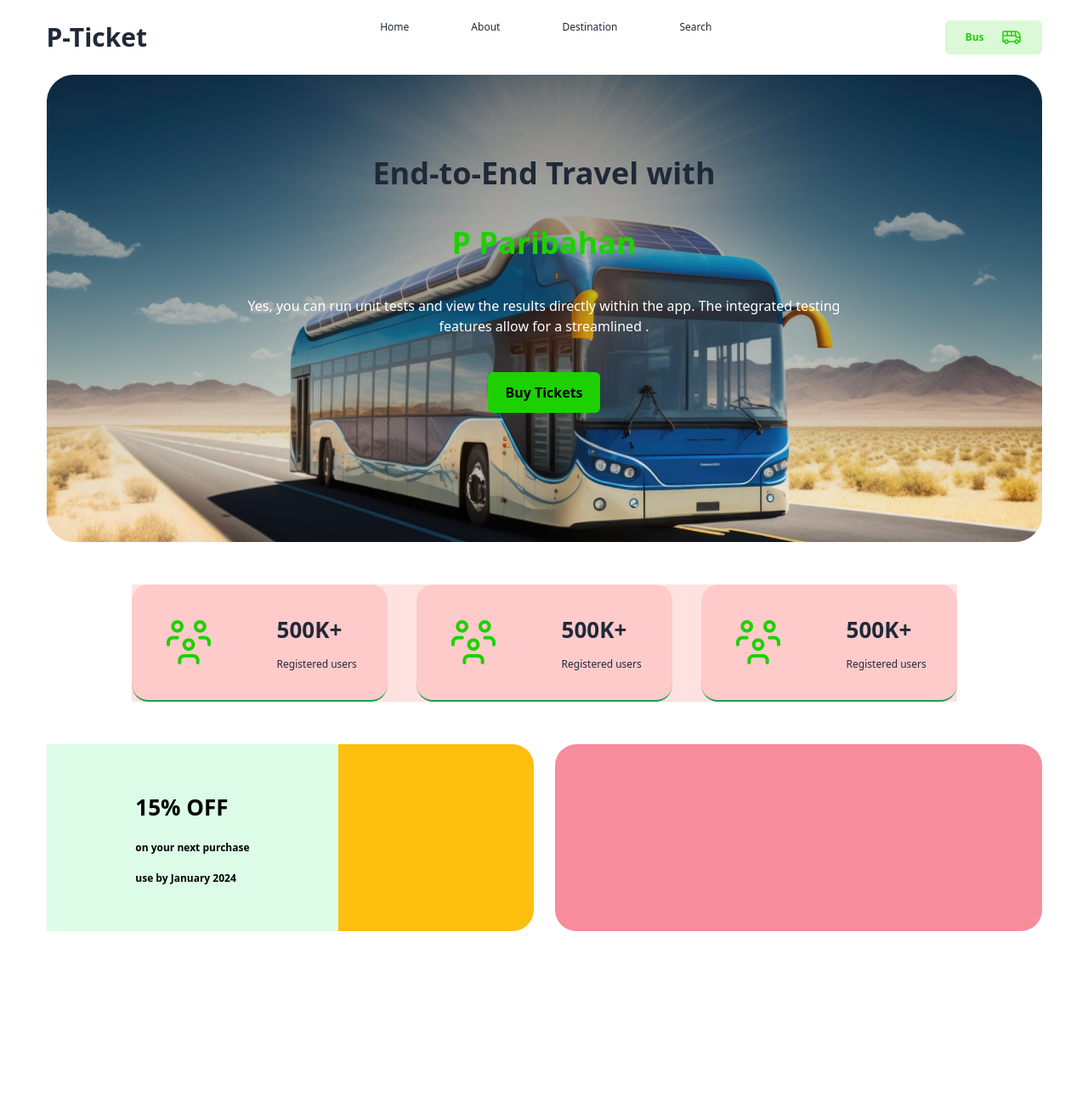
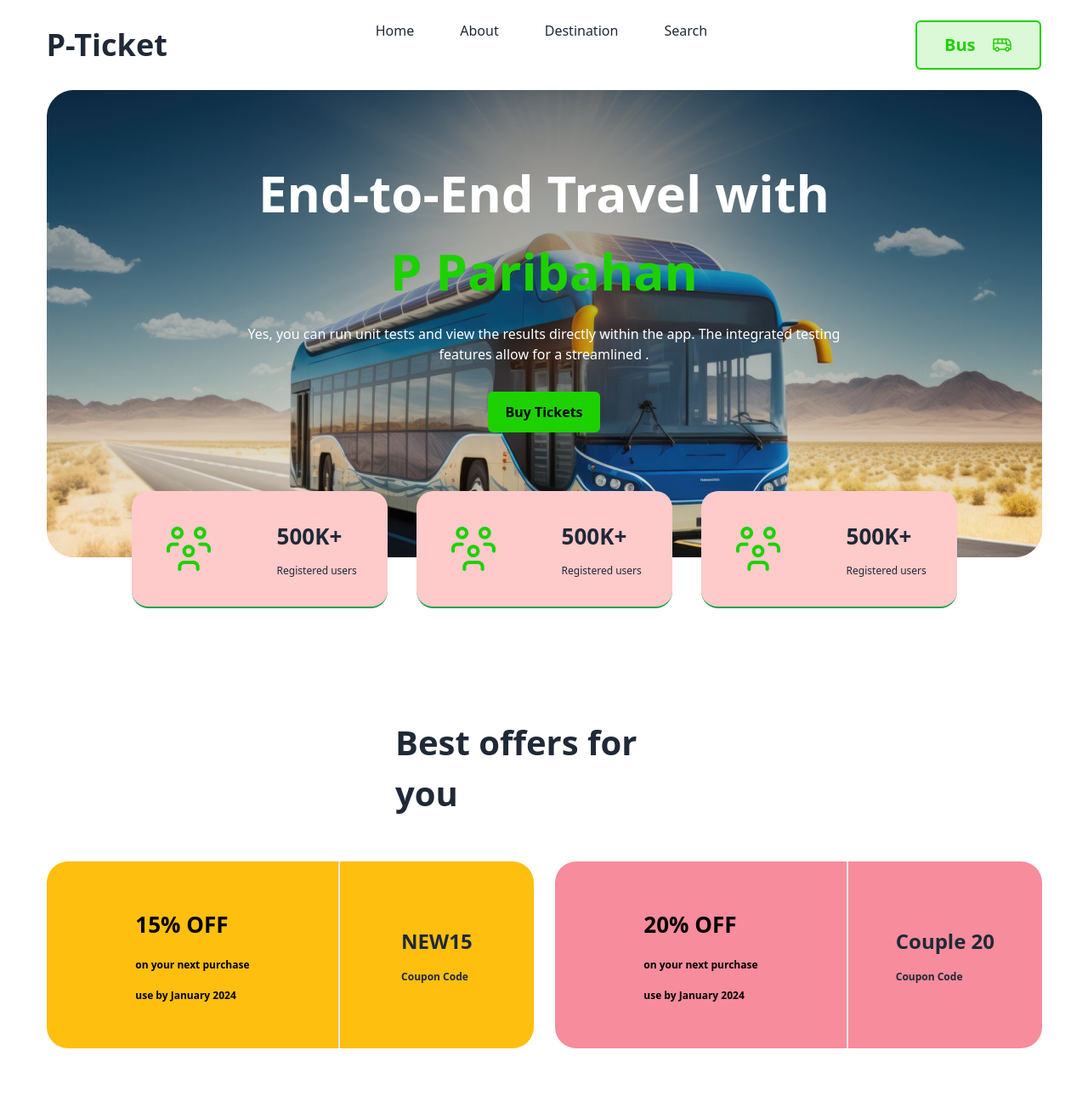
Before and after one commit to Dhruba545/assignment-5, a plain HTML site: page index.html in a window 1280 px wide. Shown: the whole page at 85% size. After the commit the page ends 1234 px from the top, so only its background shows below. Drawn offline with nearby package versions, Linux system fonts and the light colour scheme.

Commit message:
complete the second main div

```diff
--- a/index.html
+++ b/index.html
@@ -11,19 +11,19 @@
 <body>
    <header class="space-y-6">
         <nav class="flex justify-between w-[550px] md:w-[900px] lg:w-[1171px] mt-6 mx-auto ">
-            <button class="text-3xl font-bold"> P-Ticket </button>
+            <button class="text-4xl font-bold"> P-Ticket </button>
             <div class="w-1/3 flex justify-between">
-                <p class=" text-xs  ">Home</p>
-                <p class=" text-xs  ">About</p>
-                <p class=" text-xs  ">Destination</p>
-                <p class=" text-xs  ">Search</p>
+                <p class=" ">Home</p>
+                <p class=" ">About</p>
+                <p class=" ">Destination</p>
+                <p class=" ">Search</p>
             </div>
-            <button class=" bg-[#1DD10028] py-2 px-6 rounded-md text-[#1DD100] flex space-x-5 font-bold text-xs items-center"><p>Bus</p><img src="images/bus-icon.png"> </button>
+            <button class=" bg-[#1DD10028] py-3 border-2 border-[#1DD100] px-8 rounded-md text-[#1DD100] flex space-x-5 font-bold text-[20px] items-center"><p>Bus</p><img src="images/bus-icon.png"> </button>
         </nav>
         <main class="bg-[url('images/banner.png')]  w-[1171px] h-[550px] mx-auto flex justify-center items-center ">
            <div class="w-[742px] h-[345px] flex flex-col justify-around items-center -translate-y-7">
-            <div class="text-4xl font-bold  ">End-to-End Travel with</div>
-            <div class="text-4xl font-bold text-[#1DD100]">P Paribahan</div>
+            <div class="text-6xl font-bold text-white  ">End-to-End Travel with</div>
+            <div class="text-6xl font-bold text-[#1DD100]">P Paribahan</div>
             <div class="text-white text-center">Yes, you can run unit tests and view the results directly within the app. The integrated testing features allow for a streamlined .</div>
             <button class="text-black font-bold bg-[#1DD100] rounded-md px-5 py-3">Buy Tickets</button>
            </div>
@@ -32,7 +32,7 @@
 
 
 
-   <div class="w-[971px] h-[138px] bg-red-100 mt-[50px] flex justify-between  mx-auto" >
+   <div class="w-[971px] h-[138px] mt-[50px] flex justify-between  mx-auto -translate-y-32" >
         <div class="w-[301px] h-[138px] border-b-2 border-green-600 rounded-[20px] bg-red-200 flex justify-around items-center">
             <div><img src="images/people.png"> </div>
             <div class="flex flex-col justify-between  h-1/2">
@@ -57,23 +57,41 @@
    </div>
 
 
+    <div class="w-[350px] mx-auto">
+        <h2 class=" font-bold text-[40px] ">Best offers for you</h2>
+    </div>
+
    <div class="w-[1171px] h-[220px] flex justify-between mt-[50px] mx-auto">
-    <div class="w-[573px] h-[220px] bg-[#FFBF0F] rounded-[25px]">
-        <div class="w-3/5 bg-green-100 h-full flex justify-center items-center  ">
+    <div class="w-[573px] h-[220px] bg-[#FFBF0F] rounded-[25px] flex">
+        <div class="w-3/5  h-full flex justify-center items-center  ">
             <div class="space-y-5">
                 <p class="font-extrabold text-black text-[26px]"> 15% OFF</p>
             <p class="font-bold text-black text-xs">on your next purchase</p>
             <p class="font-bold text-black text-xs">use by January 2024</p>
             </div>
         </div>
-        <div class="w-2/5 h-full">
-            <div>
-                <p class="font-extrabold font-"></p>
-                <p class="font-bold"></p>
+        <div class="w-2/5 h-full flex justify-center items-center border-l-2">
+            <div class="space-y-4">
+                <p class="font-extrabold text-[24px]">NEW15</p>
+                <p class="font-bold text-xs">Coupon Code</p>
             </div>
         </div>
     </div>
-    <div class="w-[573px] h-[220px] bg-[#F78C9C] rounded-[25px]"></div>
+    <div class="w-[573px] h-[220px] bg-[#F78C9C] rounded-[25px] flex">
+        <div class="w-3/5  h-full flex justify-center items-center  ">
+            <div class="space-y-5">
+                <p class="font-extrabold text-black text-[26px]"> 20% OFF</p>
+            <p class="font-bold text-black text-xs">on your next purchase</p>
+            <p class="font-bold text-black text-xs">use by January 2024</p>
+            </div>
+        </div>
+        <div class="w-2/5 h-full flex justify-center items-center border-l-2">
+            <div class="space-y-4">
+                <p class="font-extrabold text-[24px]">Couple 20</p>
+                <p class="font-bold text-xs">Coupon Code</p>
+            </div>
+        </div>
+    </div>
    </div>
 
    <main>
```
